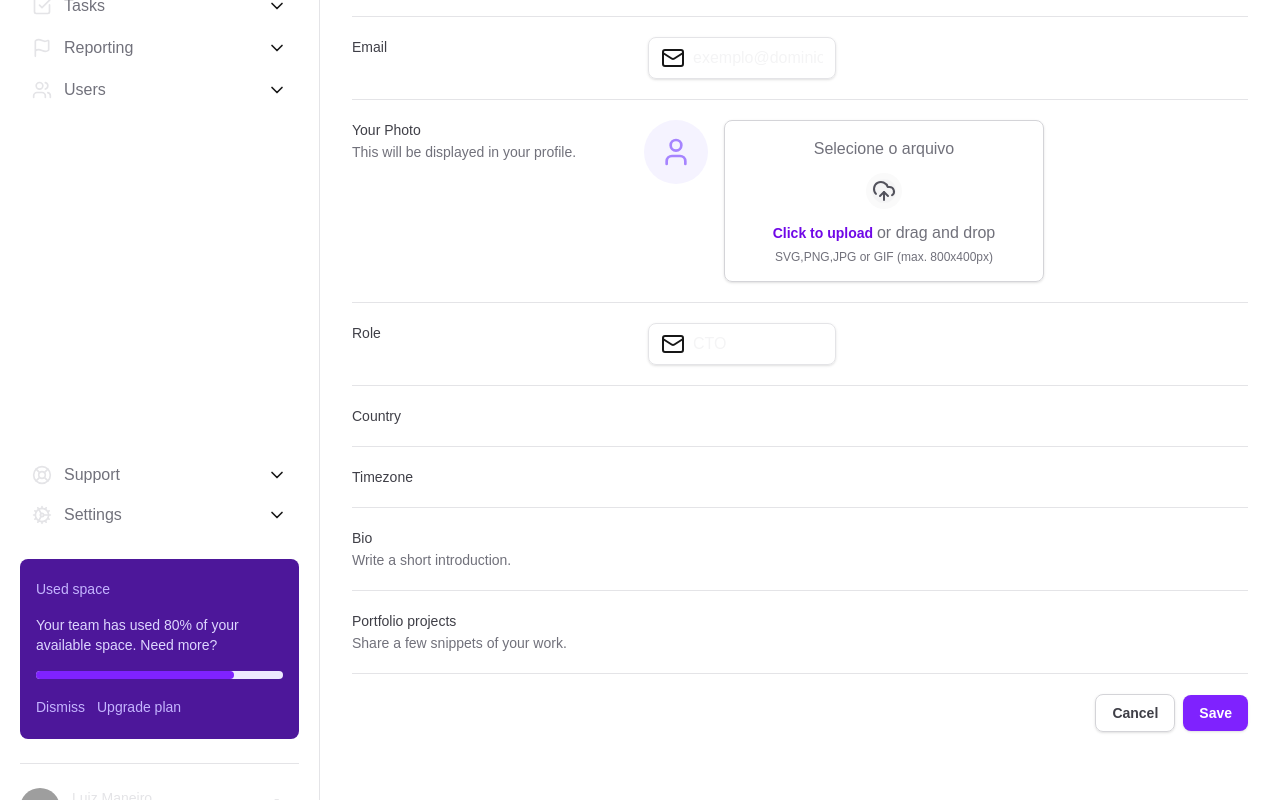
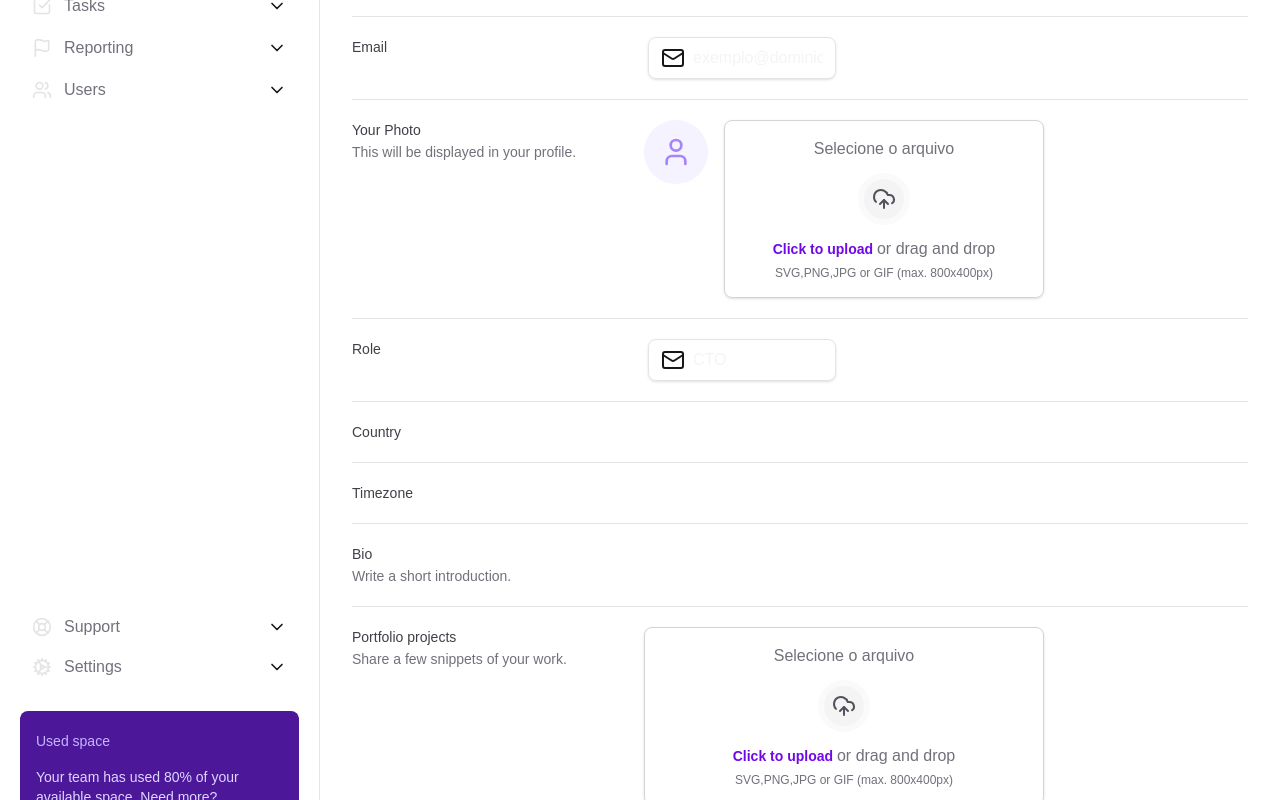
Before and after one commit to LuizHondo/tailwind-first-project, a Next.js app: page / in a window 1280 px wide. Shown: the part 300-1100 px from the top of the page. Built offline with nearby package versions, Linux system fonts and the light colour scheme; grey boxes are pictures that could not be loaded.

Commit message:
chore: make custom file input component

```diff
--- a/app/page.tsx
+++ b/app/page.tsx
@@ -1,6 +1,7 @@
 import { InputControl, InputPrefix, InputRoot } from "@/components/Input";
 import { SettingsTabs } from "@/components/SettingsTabs";
-import { Mail, UploadCloud, User } from "lucide-react";
+import { Mail } from "lucide-react";
+import * as FileInput from "@/components/Form/FileInput";
 
 export default function Home() {
   return (
@@ -84,34 +85,13 @@ export default function Home() {
                 This will be displayed in your profile.
               </span>
             </label>
-            <div className="flex w-full flex-row gap-4">
-              <div className="flex h-16 w-16 items-center justify-center rounded-full bg-violet-50 dark:bg-violet-300">
-                <div className="flex items-start justify-center">
-                  <User className="h-8 w-8 text-violet-400 dark:text-violet-600" />
-                </div>
-              </div>
-              <label
-                className="group hover:bg-violet-25 flex flex-1 cursor-pointer flex-col items-center gap-3 rounded-lg border border-zinc-300 px-6 py-4 text-center text-zinc-500 shadow-sm hover:border-violet-200 dark:border-zinc-500 dark:text-zinc-300 dark:hover:border-violet-700 dark:hover:bg-violet-600"
-                htmlFor="photo"
-              >
-                Selecione o arquivo
-                <div className="rounded-full border-6 border-zinc-50 bg-zinc-100 group-hover:border-violet-50 group-hover:bg-violet-100 dark:border-zinc-800 dark:bg-zinc-700 dark:group-hover:border-violet-700 dark:group-hover:bg-violet-800">
-                  <UploadCloud className="text-zinc-600 dark:text-zinc-500" />
-                </div>
-                <div className="flex flex-col items-center gap-1">
-                  <span>
-                    <span className="text-sm font-semibold text-violet-700 dark:text-violet-500 dark:group-hover:text-violet-950">
-                      Click to upload{" "}
-                    </span>
-                    or drag and drop
-                  </span>
-                  <span className="text-xs">
-                    SVG,PNG,JPG or GIF (max. 800x400px)
-                  </span>
-                </div>
-              </label>
-              <input type="file" className="sr-only" id="photo" />
-            </div>
+
+            <FileInput.Root className="flex w-full flex-row gap-4">
+              <FileInput.ImagePreview />
+              <FileInput.Trigger />
+              <FileInput.Control />
+            </FileInput.Root>
+
           </div>
           <div className="grid-cols-form grid gap-3 pb-5">
             <label
@@ -168,6 +148,10 @@ export default function Home() {
                 Share a few snippets of your work.
               </span>
             </label>
+              <FileInput.Root className="flex w-full flex-row gap-4">
+              <FileInput.Trigger />
+              <FileInput.Control multiple />
+              </FileInput.Root>
           </div>
           <div className="flex items-center justify-end gap-2">
             <button
--- /dev/null
+++ b/components/Form/FileInput/Control.tsx
@@ -0,0 +1,23 @@
+'use client'
+
+import { ChangeEvent, ComponentProps } from "react";
+import { useFileInput } from "./Root";
+
+export type ControlProps = ComponentProps<"input">
+
+export function Control(props: ControlProps) {
+  const { id, onFilesSelected } = useFileInput();
+
+  function handleFilesSelected(event: ChangeEvent<HTMLInputElement>){
+    if(!event.target.files?.length){
+      return;
+    }
+    const files = Array.from(event.target.files);
+
+    onFilesSelected(files);
+  }
+
+  return (
+    <input type="file" className="sr-only" id={id} onChange={handleFilesSelected} {...props} />
+  );
+}
--- /dev/null
+++ b/components/Form/FileInput/ImagePreview.tsx
@@ -0,0 +1,36 @@
+'use client'
+
+import { User } from "lucide-react";
+import { useFileInput } from "./Root";
+import { useMemo } from "react";
+
+export function ImagePreview() {
+ const {files} = useFileInput();
+
+ const previewURL = useMemo(() => {
+    if(files.length === 0){
+      return null;
+    }
+
+    return URL.createObjectURL(files[0]);
+ }, [files]);
+
+  if(previewURL == null){
+  return (
+    <div className="flex h-16 w-16 items-center justify-center rounded-full bg-violet-50 dark:bg-violet-300">
+      <div className="flex items-start justify-center">
+        <User className="h-8 w-8 text-violet-400 dark:text-violet-600" />
+      </div>
+    </div>
+  );
+} else {
+  return (
+    // eslint-disable-next-line @next/next/no-img-element
+    <img
+      src={previewURL}
+      alt=""
+      className="h-16 w-16 rounded-full object-cover"
+    />
+  );
+}
+}
--- /dev/null
+++ b/components/Form/FileInput/Root.tsx
@@ -0,0 +1,26 @@
+'use client'
+
+import { ComponentProps, createContext, use, useContext, useId, useState } from "react";
+
+export type RootProps = ComponentProps<"div">;
+
+type FileInputContextType = {
+  id: string;
+  files: File[];
+  onFilesSelected: (files: File[]) => void;
+};
+
+const FileInputContext = createContext({} as FileInputContextType);
+
+export function Root(props: RootProps) {
+  const id = useId();
+  const [files, setFiles] = useState<File[]>([]);
+
+  return (
+    <FileInputContext.Provider value={{ id, files, onFilesSelected: setFiles }}>
+      <div {...props} />
+    </FileInputContext.Provider>
+  );
+}
+
+export const useFileInput = () => useContext(FileInputContext);
--- /dev/null
+++ b/components/Form/FileInput/Trigger.tsx
@@ -0,0 +1,32 @@
+'use client'
+
+import { UploadCloud } from "lucide-react";
+import { useFileInput } from "./Root";
+
+export function Trigger() {
+
+  const { id } = useFileInput();
+
+  return (
+                  <label
+                    className="group hover:bg-violet-25 flex flex-1 cursor-pointer flex-col items-center gap-3 rounded-lg border border-zinc-300 px-6 py-4 text-center text-zinc-500 shadow-sm hover:border-violet-200 dark:border-zinc-500 dark:text-zinc-300 dark:hover:border-violet-700 dark:hover:bg-violet-600"
+                    htmlFor={id}
+                  >
+                    Selecione o arquivo
+                    <div className="rounded-full p-2 border-6 border-zinc-50 bg-zinc-100 group-hover:border-violet-50 group-hover:bg-violet-100 dark:border-zinc-800 dark:bg-zinc-700 dark:group-hover:border-violet-700 dark:group-hover:bg-violet-800">
+                      <UploadCloud className="text-zinc-600 dark:text-zinc-400" />
+                    </div>
+                    <div className="flex flex-col items-center gap-1">
+                      <span>
+                        <span className="text-sm font-semibold text-violet-700 dark:text-violet-500 dark:group-hover:text-violet-100">
+                          Click to upload{" "}
+                        </span>
+                        or drag and drop
+                      </span>
+                      <span className="text-xs">
+                        SVG,PNG,JPG or GIF (max. 800x400px)
+                      </span>
+                    </div>
+                  </label>
+  )
+}
--- /dev/null
+++ b/components/Form/FileInput/index.tsx
@@ -0,0 +1,6 @@
+import { Control } from "./Control";
+import { ImagePreview } from "./ImagePreview";
+import { Root } from "./Root";
+import { Trigger } from "./Trigger";
+
+export { Control, ImagePreview, Root, Trigger };
```
Also changed, not shown: 1 other file (tests, documents, lock files or other folders).
